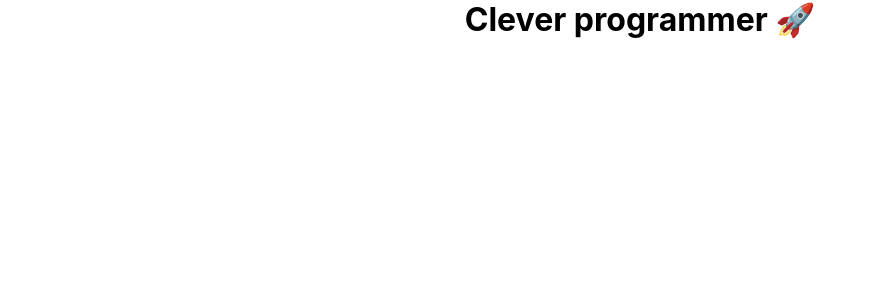
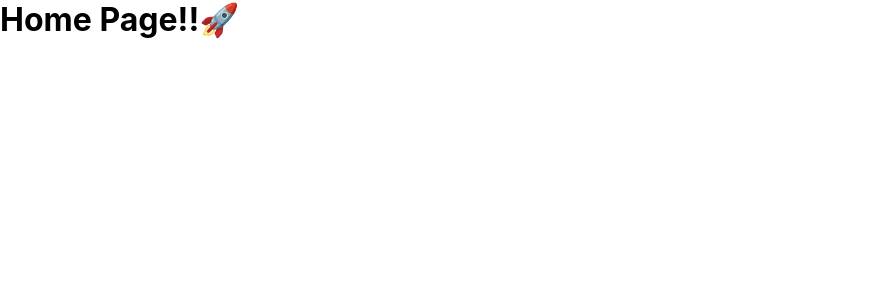
Before and after one commit to barackmaund1/Amazon-clone, a React (Create React App) app: page / in a window 1280 px wide. Shown: the top 300 px of the page, without its empty margins (0-874 px from the left). Built offline with nearby package versions, Linux system fonts and the light colour scheme.

Commit message:
setup REACT Router

```diff
--- a/package.json
+++ b/package.json
@@ -8,6 +8,8 @@
     "@testing-library/user-event": "^7.2.1",
     "react": "^16.13.1",
     "react-dom": "^16.13.1",
+    "react-router": "^5.2.0",
+    "react-router-dom": "^5.2.0",
     "react-scripts": "3.4.2"
   },
   "scripts": {
--- a/src/App.js
+++ b/src/App.js
@@ -1,12 +1,30 @@
 import React from 'react';
-
 import './App.css';
+import {BrowserRouter as Router,Switch,Route,Link} from "react-router-dom";
 
 function App() {
   return (
-    <div className="App">
-       <h1>Clever programmer 🚀 </h1>
-    </div>
+    <Router>
+      <div className="app">
+
+        {/*We need REACT_ROUTER*/}
+          <Switch>
+             {/*localhost.com/checkout*/}
+              <Route path='/checkout'>
+              <h1>Checkout</h1>
+              </Route>
+               {/*localhost.com/login*/}
+              <Route path='/login'>
+              <h1>Login page</h1>
+              </Route>
+              {/*This is the default route*/}
+              <Route path='/'>
+              <h1>Home Page!!🚀 </h1>
+              </Route>
+          </Switch>
+       </div>
+    </Router>
+
   );
 }
 
```
Also changed, not shown: 1 other file (tests, documents, lock files or other folders).
